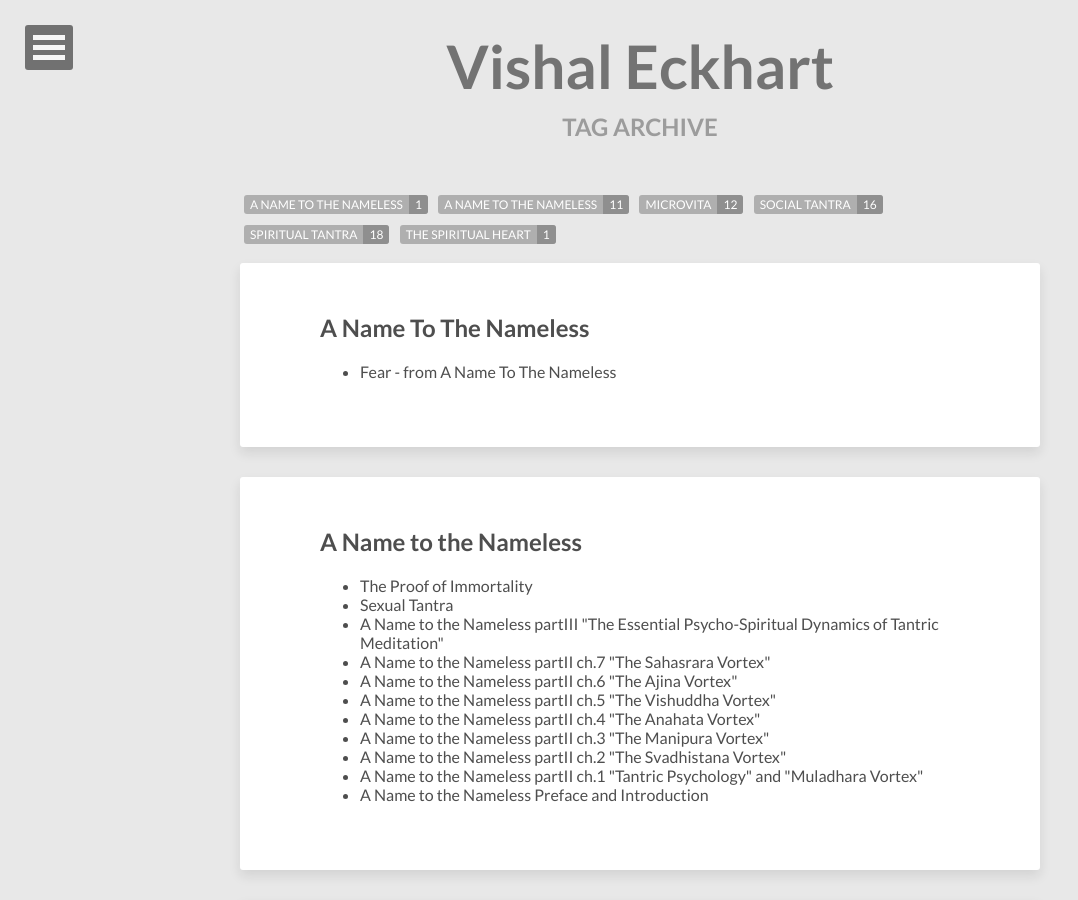
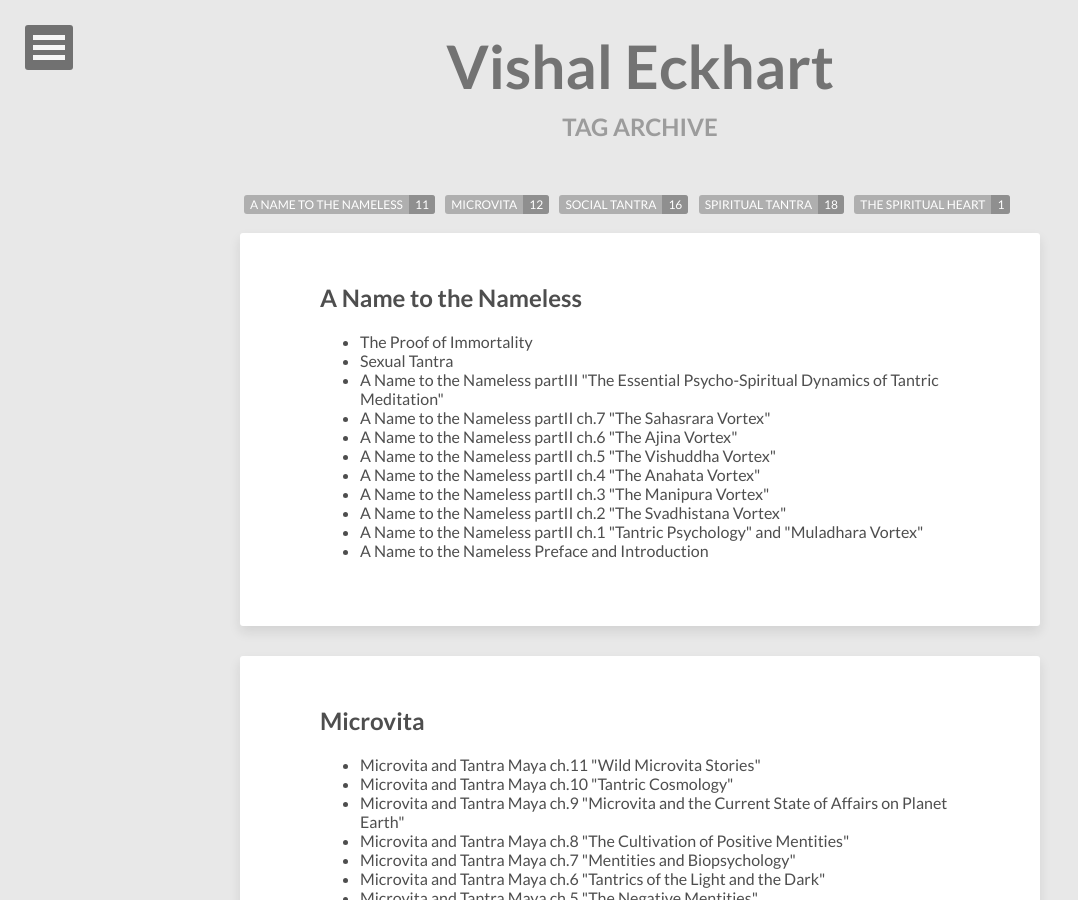
Before and after one commit to anandamurtiidiscursos/anandamurtiidiscursos.github.io, a Jekyll site: the page built from tags/index.html, in a window 1280 px wide and 900 px high. Shown: the whole window, without its empty margins (0-1078 px from the left). Built offline with Jekyll 4.4.1, drawn with Linux system fonts in a browser that asks for light colours; nearby versions of some CDN libraries.

Commit message:
Update and rename 2013-07-23-fear.md to 2015-07-23-fear.md

```diff
--- a/_posts/2013-07-23-fear.md
+++ b/_posts/2015-07-23-fear.md
@@ -1,7 +1,7 @@
 ---
 layout: post
-title: Fear - from A Name To The Nameless
-tags: [A Name To The Nameless]
+title: "Fear" - from A Name To The Nameless
+tags: [Spiritual Tantra]
 comments: true
 ---
 
```
